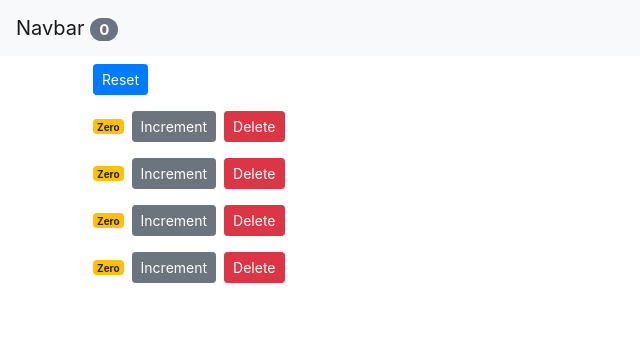
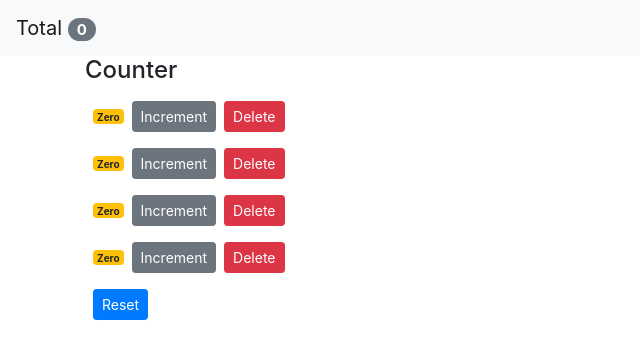
Before and after one commit to BennySLV/counter-app, a React (Create React App) app: page / in a window 1280 px wide. Shown: the top 358 px of the page, without its empty margins (0-640 px from the left). Built offline with nearby package versions, Linux system fonts and the light colour scheme.

Commit message:
Updated application layout and text.

```diff
--- a/src/components/counters.jsx
+++ b/src/components/counters.jsx
@@ -5,9 +5,7 @@ const Counters = (props) => {
 	const { counters, onReset, onDelete, onIncrement } = props;
 	return (
 		<div>
-			<button onClick={onReset} className="btn btn-primary btn-sm m-2">
-				Reset
-			</button>
+			<h4>Counter</h4>
 			{counters.map((counter) => (
 				<Counter
 					key={counter.id}
@@ -16,6 +14,9 @@ const Counters = (props) => {
 					counter={counter}
 				></Counter>
 			))}
+			<button onClick={onReset} className="btn btn-primary btn-sm m-2">
+				Reset
+			</button>
 		</div>
 	);
 };
--- a/src/components/navbar.jsx
+++ b/src/components/navbar.jsx
@@ -4,7 +4,7 @@ const NavBar = ({ totalCounters }) => {
 	return (
 		<nav className="navbar navbar-light bg-light">
 			<a className="navbar-brand" href="#">
-				Navbar{" "}
+				Total{" "}
 				<span className="badge badge-pill badge-secondary">
 					{totalCounters}
 				</span>
```
